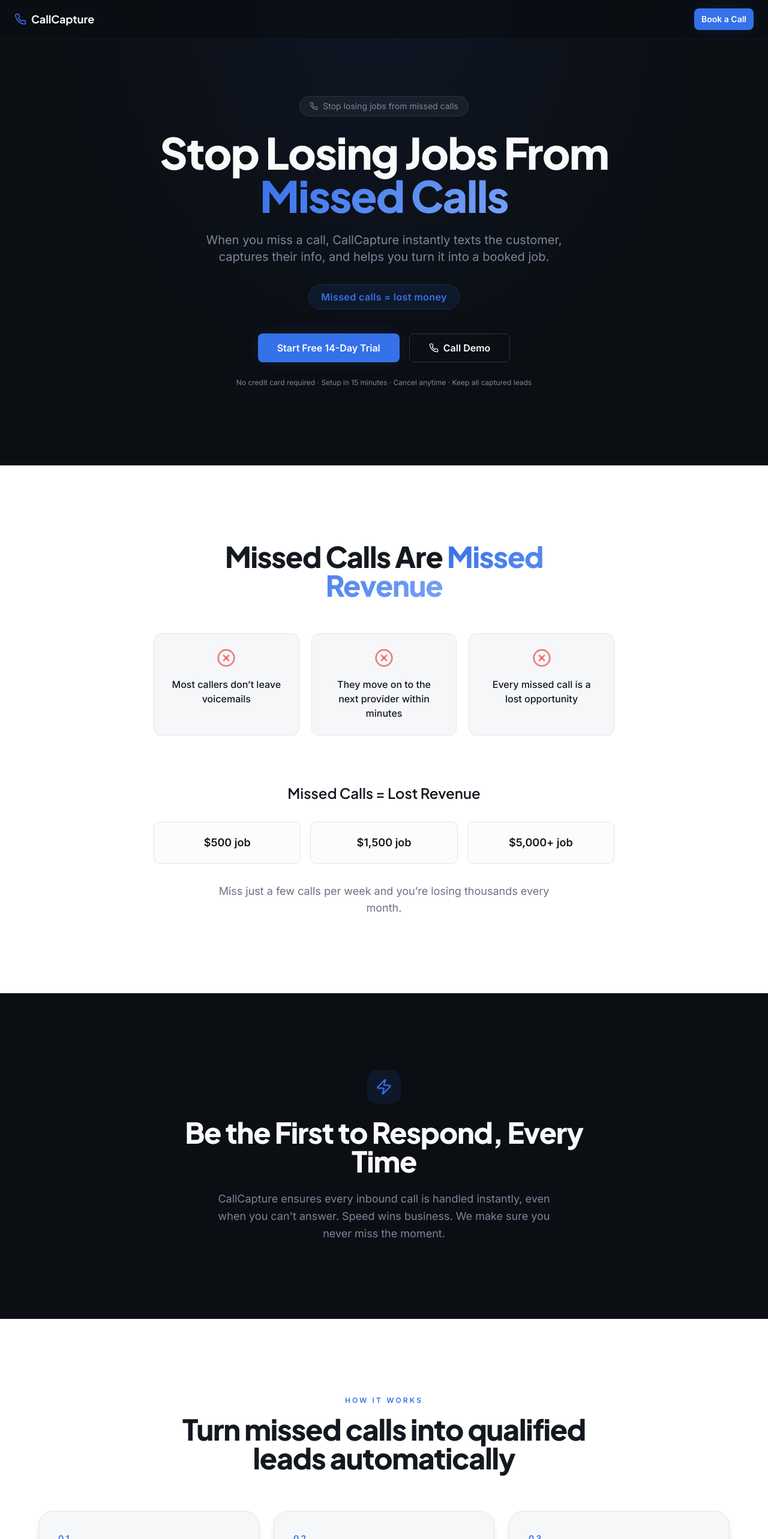
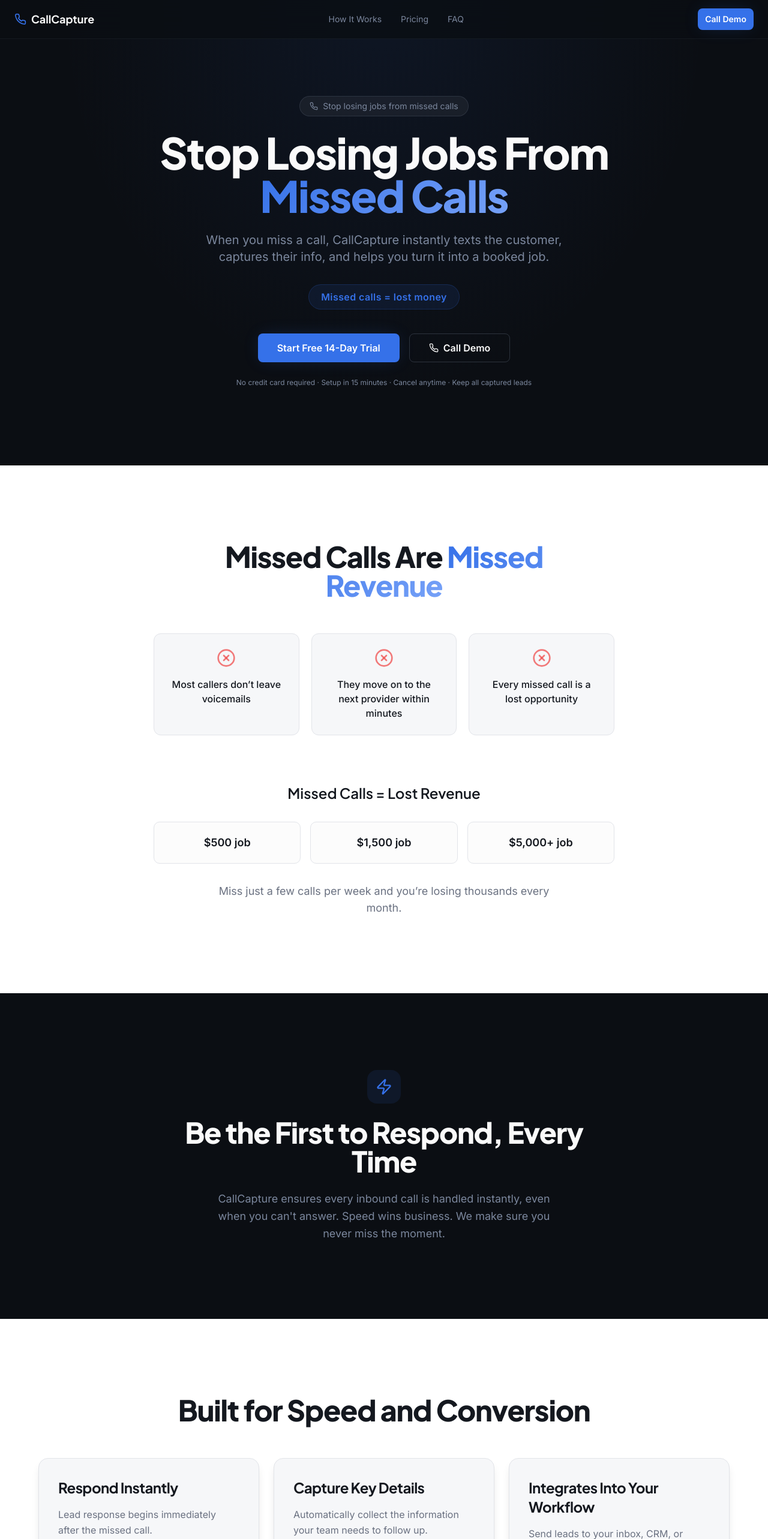
Before and after one commit to birdsinspace-gif/callcapture-nextjs, a Next.js app: page / in a window 1280 px wide. Shown: the top 2566 px of the page at 60% size. Built offline with nearby package versions, Linux system fonts and the light colour scheme.

Commit message:
Add trust section and polish CallCapture header

```diff
--- a/src/app/page.tsx
+++ b/src/app/page.tsx
@@ -2,6 +2,7 @@
 import Hero from "@/components/landing/Hero";
 import Problem from "@/components/landing/Problem";
 import Value from "@/components/landing/Value";
+import TrustSection from "@/components/landing/TrustSection";
 import HowItWorks from "@/components/landing/HowItWorks";
 import WhoItsFor from "@/components/landing/WhoItsFor";
 import Pricing from "@/components/landing/Pricing";
@@ -18,6 +19,7 @@
       <Hero />
       <Problem />
       <Value />
+      <TrustSection />
       <HowItWorks />
       <WhoItsFor />
       <Pricing />
--- a/src/components/landing/FAQ.tsx
+++ b/src/components/landing/FAQ.tsx
@@ -38,7 +38,7 @@
 ];
 
 const FAQ = () => (
-  <section className="bg-background py-24 md:py-32">
+  <section id="faq" className="bg-background py-24 md:py-32">
     <div className="container mx-auto px-6">
       <motion.div
         className="mx-auto max-w-3xl text-center"
--- a/src/components/landing/HowItWorks.tsx
+++ b/src/components/landing/HowItWorks.tsx
@@ -24,7 +24,7 @@
 ];
 
 const HowItWorks = () => (
-  <section className="bg-background py-24 md:py-32">
+  <section id="how" className="bg-background py-24 md:py-32">
     <div className="container mx-auto px-6">
       <motion.div
         className="mx-auto max-w-3xl text-center"
--- a/src/components/landing/Navbar.tsx
+++ b/src/components/landing/Navbar.tsx
@@ -2,16 +2,35 @@
 
 import { Phone } from "lucide-react";
 import { Button } from "@/components/ui/button";
+import { DEMO_NUMBER, DISPLAY_NUMBER } from "@/lib/contact";
 
 const Navbar = () => (
   <nav className="fixed top-0 z-50 w-full border-b border-hero-muted/10 bg-hero/80 backdrop-blur-lg">
-    <div className="container mx-auto flex h-16 items-center justify-between px-6">
+    <div className="container mx-auto flex h-16 items-center justify-between gap-6 px-6">
       <div className="flex items-center gap-2 font-display text-lg font-bold text-hero-foreground">
         <Phone className="h-5 w-5 text-primary" />
         CallCapture
       </div>
+
+      <div className="hidden items-center gap-8 text-sm text-hero-muted md:flex">
+        <a href="#how" className="transition-colors hover:text-hero-foreground">
+          How It Works
+        </a>
+        <a href="#pricing" className="transition-colors hover:text-hero-foreground">
+          Pricing
+        </a>
+        <a href="#faq" className="transition-colors hover:text-hero-foreground">
+          FAQ
+        </a>
+      </div>
+
       <Button asChild variant="hero" size="sm" className="text-sm">
-        <a href="#book">Book a Call</a>
+        <a
+          href={`tel:${DEMO_NUMBER}`}
+          aria-label={`Call demo at ${DISPLAY_NUMBER}`}
+        >
+          Call Demo
+        </a>
       </Button>
     </div>
   </nav>
--- a/src/components/landing/Pricing.tsx
+++ b/src/components/landing/Pricing.tsx
@@ -5,7 +5,7 @@
 import { Button } from "@/components/ui/button";
 
 const Pricing = () => (
-  <section className="bg-background py-24 md:py-32">
+  <section id="pricing" className="bg-background py-24 md:py-32">
     <div className="container mx-auto px-6">
       <motion.div
         className="mx-auto max-w-2xl text-center"
--- /dev/null
+++ b/src/components/landing/TrustSection.tsx
@@ -0,0 +1,61 @@
+"use client";
+
+import { motion } from "framer-motion";
+
+const cards = [
+  {
+    title: "Respond Instantly",
+    description:
+      "Lead response begins immediately after the missed call.",
+  },
+  {
+    title: "Capture Key Details",
+    description:
+      "Automatically collect the information your team needs to follow up.",
+  },
+  {
+    title: "Integrates Into Your Workflow",
+    description:
+      "Send leads to your inbox, CRM, or operational process instantly.",
+  },
+];
+
+const TrustSection = () => (
+  <section className="bg-background py-24 md:py-32">
+    <div className="container mx-auto px-6">
+      <motion.div
+        className="mx-auto max-w-3xl text-center"
+        initial={{ opacity: 0, y: 20 }}
+        whileInView={{ opacity: 1, y: 0 }}
+        viewport={{ once: true, margin: "-100px" }}
+        transition={{ duration: 0.6 }}
+      >
+        <h2 className="font-display text-3xl font-extrabold tracking-tight text-foreground md:text-5xl">
+          Built for Speed and Conversion
+        </h2>
+      </motion.div>
+
+      <div className="mx-auto mt-14 grid max-w-6xl gap-6 md:grid-cols-3">
+        {cards.map((card, index) => (
+          <motion.div
+            key={card.title}
+            className="rounded-2xl border border-border bg-card p-6 shadow-lg md:p-8"
+            initial={{ opacity: 0, y: 18 }}
+            whileInView={{ opacity: 1, y: 0 }}
+            viewport={{ once: true, margin: "-80px" }}
+            transition={{ duration: 0.55, delay: index * 0.06 }}
+          >
+            <h3 className="font-display text-2xl font-bold tracking-tight text-foreground">
+              {card.title}
+            </h3>
+            <p className="mt-4 leading-relaxed text-muted-foreground">
+              {card.description}
+            </p>
+          </motion.div>
+        ))}
+      </div>
+    </div>
+  </section>
+);
+
+export default TrustSection;
```
